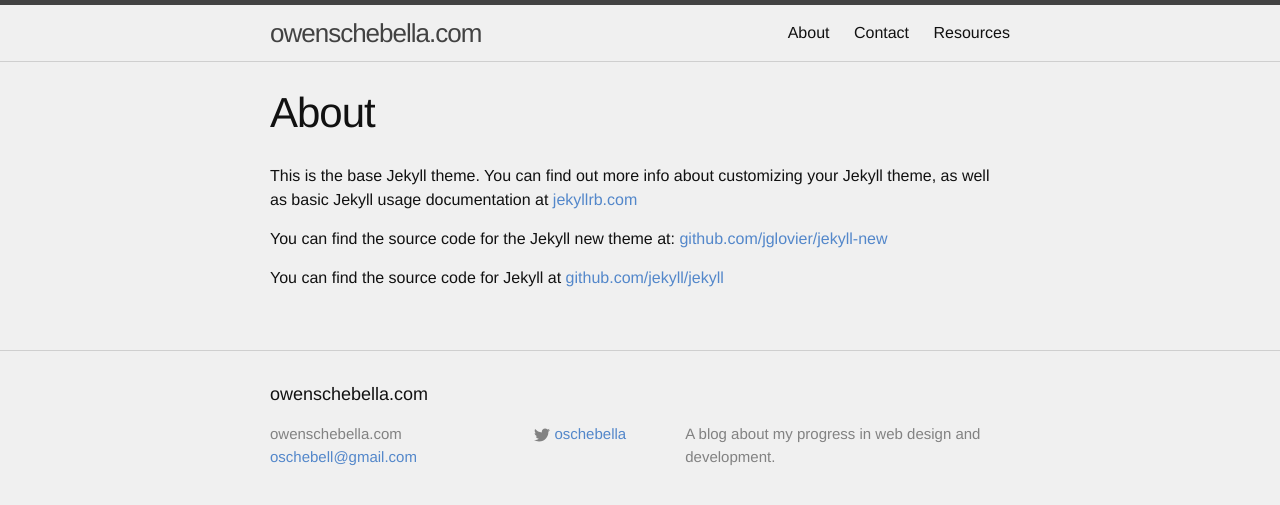
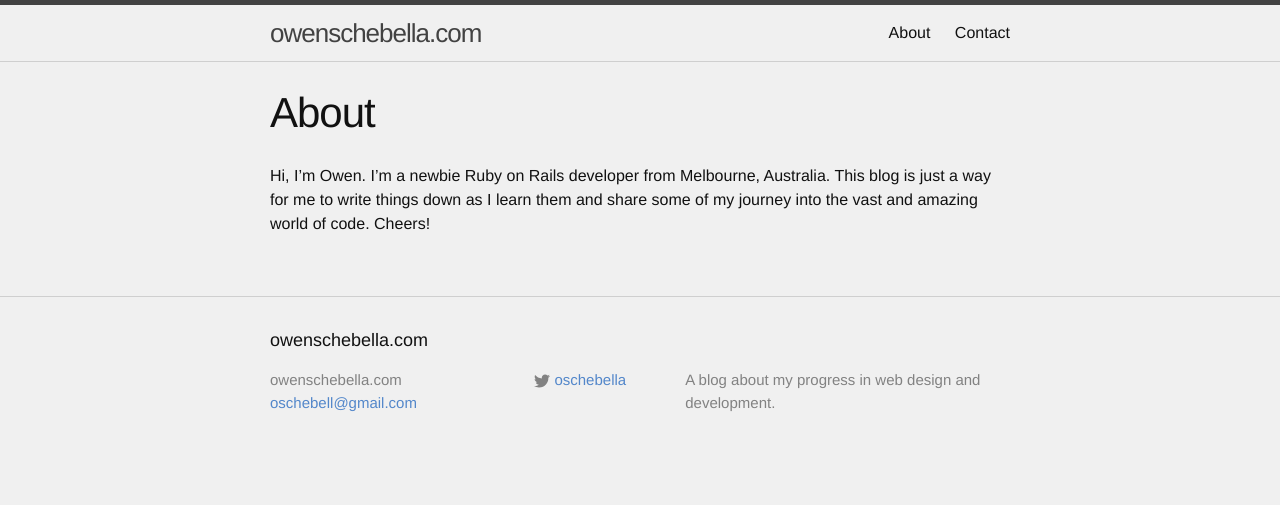
Before and after one commit to oschebell/blog, a Jekyll site: the page built from about.md, in a window 1280 px wide. Shown: the top 505 px of the page. Built offline with Jekyll 4.4.1, drawn with Linux system fonts in a browser that asks for light colours.

Commit message:
Updated about page

```diff
--- a/about.md
+++ b/about.md
@@ -4,8 +4,4 @@ title: About
 permalink: /about/
 ---
 
-This is the base Jekyll theme. You can find out more info about customizing your Jekyll theme, as well as basic Jekyll usage documentation at [jekyllrb.com](http://jekyllrb.com/)
-
-You can find the source code for the Jekyll new theme at: [github.com/jglovier/jekyll-new](https://github.com/jglovier/jekyll-new)
-
-You can find the source code for Jekyll at [github.com/jekyll/jekyll](https://github.com/jekyll/jekyll)
+Hi, I'm Owen. I'm a newbie Ruby on Rails developer from Melbourne, Australia. This blog is just a way for me to write things down as I learn them and share some of my journey into the vast and amazing world of code. Cheers!
```
Also changed, not shown: resources.md (deleted, +0 -14 lines).
